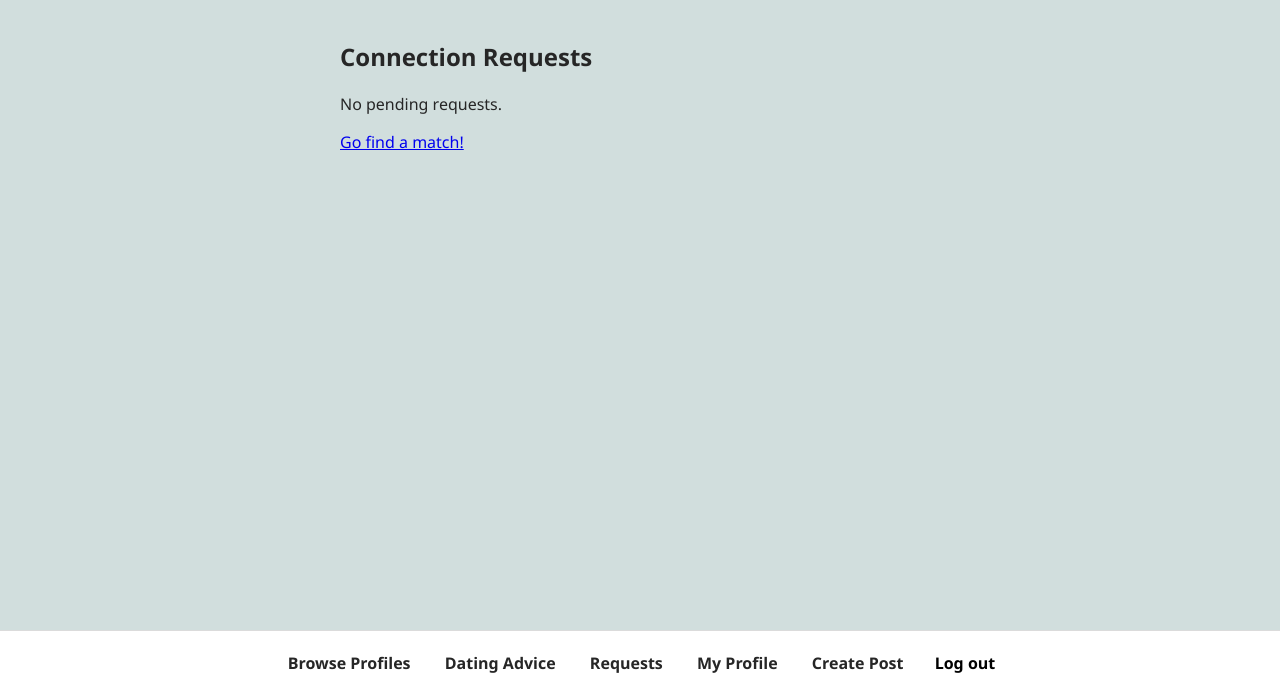
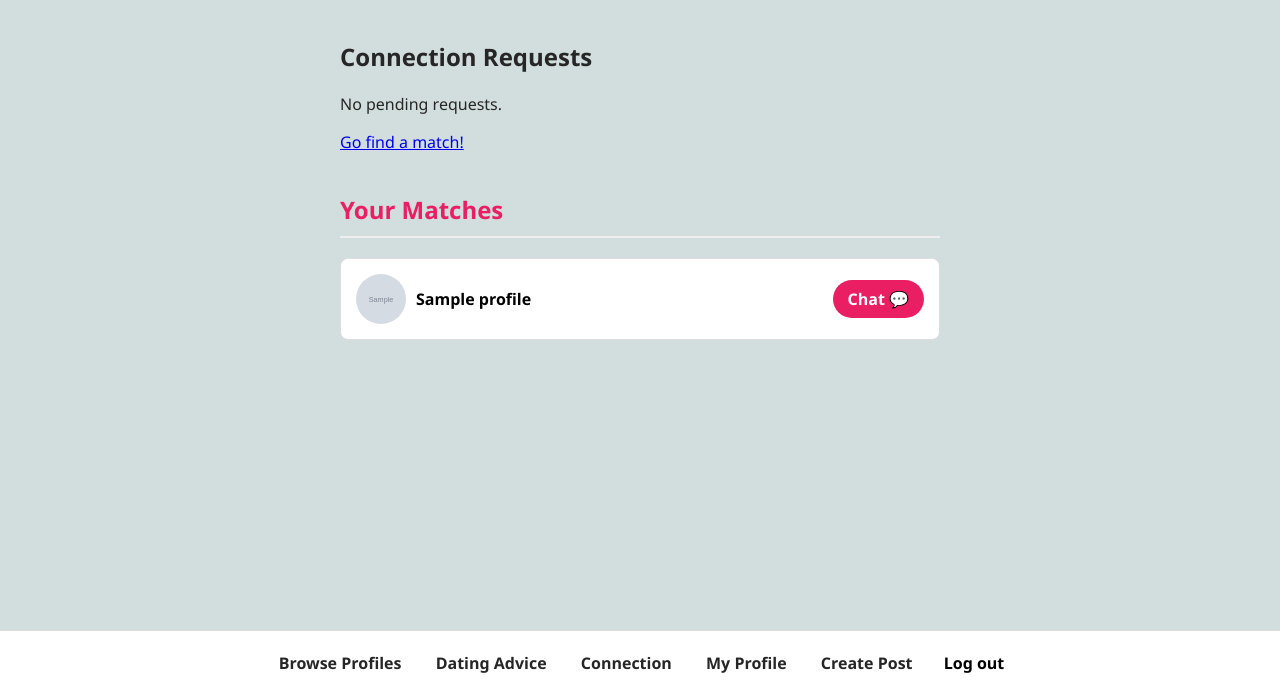
Before and after one commit to Victor-Liu-BU/cs412, a Django app: page /project/requests/ in a window 1280 px wide. Shown: the part 105-800 px from the top of the page. Run offline with Django 5.2, Linux system fonts and the light colour scheme; a user stored in the database is signed in; tables that the repository leaves empty hold one stand-in row (values such as "Sample post"); grey boxes marked "Sample" are stand-in pictures.

Commit message:
implemented chatting with matched ppl on connection page

```diff
--- a/project/templates/project/base.html
+++ b/project/templates/project/base.html
@@ -34,7 +34,7 @@
                     <li><a href="{% url 'show_advice' %}">Dating Advice</a></li>
 
                     {% if request.user.is_authenticated %}
-                        <li><a href="{% url 'match_requests' %}">Requests</a></li>
+                        <li><a href="{% url 'match_requests' %}">Connection</a></li>
 
                         <li><a href="{% url 'show_profile' request.user.project_profiles.first.pk %}">My Profile</a></li>
                         <li><a href="{% url 'create_post' %}">Create Post</a></li>
--- a/project/templates/project/match_requests.html
+++ b/project/templates/project/match_requests.html
@@ -39,5 +39,39 @@
         <p>No pending requests.</p>
         <a href="{% url 'profile_list' %}">Go find a match!</a>
     {% endfor %}
+
+    <h2 style="border-bottom: 2px solid #eee; padding-bottom: 10px; margin-bottom: 20px; margin-top: 40px; color: #e91e63;">Your Matches</h2>
+
+    {% for match in matches %}
+        <div class="match-card" style="border: 1px solid #ddd; padding: 15px; margin-bottom: 10px; display: flex; align-items: center; justify-content: space-between; background: #fff; border-radius: 8px;">
+
+            <div class="match-info">
+                <a href="{% url 'show_conversation' match.pk %}" style="display: flex; align-items: center; gap: 10px; text-decoration: none; color: black;">
+
+                    {% if match.profile1 == my_profile %}
+                        {% if match.profile2.profile_image_url %}
+                            <img src="{{ match.profile2.profile_image_url.url }}" style="width: 50px; height: 50px; border-radius: 50%; object-fit: cover;">
+                        {% else %}
+                            <img src="https://upload.wikimedia.org/wikipedia/commons/1/14/No_Image_Available.jpg?20200913095930" style="width: 50px; height: 50px; border-radius: 50%; object-fit: cover;">
+                        {% endif %}
+                        <strong>{{ match.profile2.name }}</strong>
+                    {% else %}
+                        {% if match.profile1.profile_image_url %}
+                            <img src="{{ match.profile1.profile_image_url.url }}" style="width: 50px; height: 50px; border-radius: 50%; object-fit: cover;">
+                        {% else %}
+                            <img src="https://upload.wikimedia.org/wikipedia/commons/1/14/No_Image_Available.jpg?20200913095930" style="width: 50px; height: 50px; border-radius: 50%; object-fit: cover;">
+                        {% endif %}
+                        <strong>{{ match.profile1.name }}</strong>
+                    {% endif %}
+                </a>
+            </div>
+
+            <div class="match-actions">
+                <a href="{% url 'show_conversation' match.pk %}" class="action-button" style="text-decoration: none; padding: 8px 15px; background-color: #e91e63; color: white; border-radius: 20px;">Chat 💬</a>
+            </div>
+        </div>
+    {% empty %}
+         <p style="color: #888; font-style: italic;">No active matches yet. <a href="{% url 'profile_list' %}">Go find someone!</a></p>
+    {% endfor %}
 </div>
 {% endblock %}
--- a/project/views.py
+++ b/project/views.py
@@ -231,16 +231,29 @@ class DeclineMatchView(LoginRequiredMixin, View):
         return redirect('show_profile', pk=pk)
 
 class MatchRequestsListView(LoginRequiredMixin, ListView):
-    '''Show incoming connection requests'''
+    '''Show incoming connection requests AND active matches'''
     model = Match
     template_name = 'project/match_requests.html'
     context_object_name = 'requests'
 
     def get_queryset(self):
+        # 1. Incoming Requests: I am profile2, status is False
         my_profile = Profile.objects.get(user=self.request.user)
-        # Find matches where I am the receiver (profile2) and status is False
         return Match.objects.filter(profile2=my_profile, status=False)
 
+    def get_context_data(self, **kwargs):
+        context = super().get_context_data(**kwargs)
+        my_profile = Profile.objects.get(user=self.request.user)
+
+        # 2. Active Matches: I am profile1 OR profile2, and status is True
+        active_matches = Match.objects.filter(
+            (Q(profile1=my_profile) | Q(profile2=my_profile)) &
+            Q(status=True)
+        )
+
+        context['matches'] = active_matches
+        context['my_profile'] = my_profile # Needed in template to identify the "other" person
+        return context
 class ConversationView(LoginRequiredMixin, View):
     '''Display messages in a match and handle sending new messages'''
     template_name = 'project/conversation.html'
```
Also changed, not shown: media/photos/251116-TEAM-Fuma-Lunatic-at-Inkigayo-documents-1.jpeg (added), media/profiles/251122-TEAM-Instagram-Update-Nicholas-documents-1.jpeg (added).
